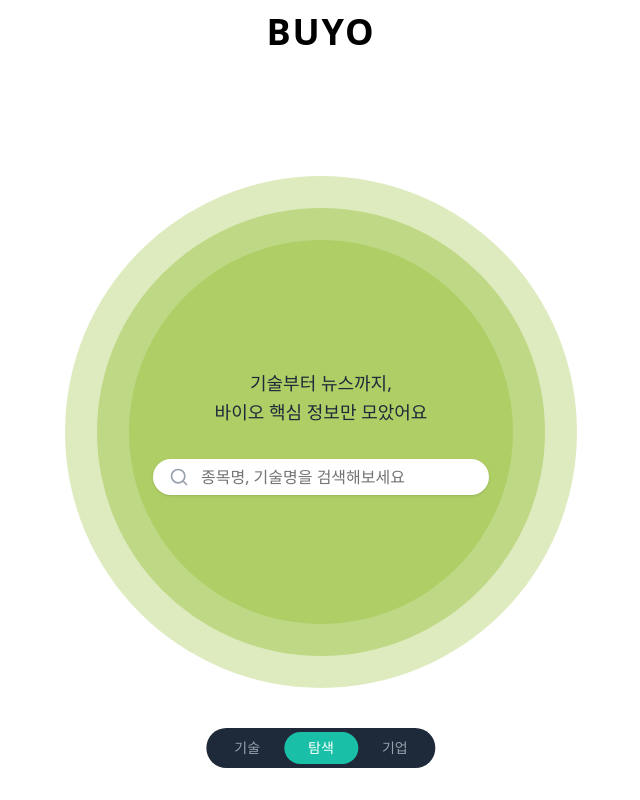
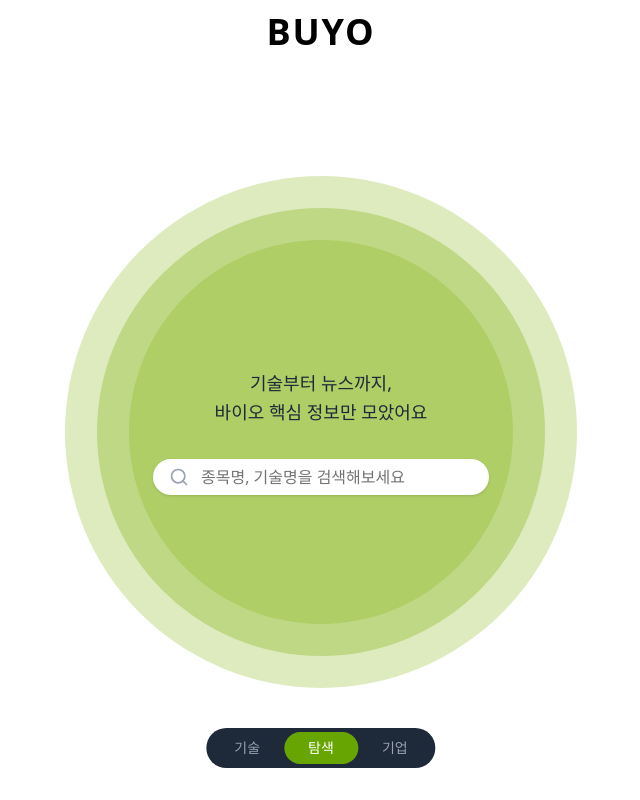
Before and after one commit to yjinmo9/kpsa-hackathon-2025, a Next.js app in the folder frontend/: page / in a window 1280 px wide. Shown: the whole page, without its empty margins (319-959 px from the left). Built offline with nearby package versions, Linux system fonts and the light colour scheme.

Commit message:
style: update theme

```diff
--- a/frontend/src/app/globals.css
+++ b/frontend/src/app/globals.css
@@ -2,46 +2,6 @@
 @import "tw-animate-css";
 
 @custom-variant dark (&:is(.dark *));
-
-@theme inline {
-  --color-background: var(--background);
-  --color-foreground: var(--foreground);
-  --font-sans: var(--font-pretendard);
-  --font-mono: var(--font-pretendard);
-  --color-sidebar-ring: var(--sidebar-ring);
-  --color-sidebar-border: var(--sidebar-border);
-  --color-sidebar-accent-foreground: var(--sidebar-accent-foreground);
-  --color-sidebar-accent: var(--sidebar-accent);
-  --color-sidebar-primary-foreground: var(--sidebar-primary-foreground);
-  --color-sidebar-primary: var(--sidebar-primary);
-  --color-sidebar-foreground: var(--sidebar-foreground);
-  --color-sidebar: var(--sidebar);
-  --color-chart-5: var(--chart-5);
-  --color-chart-4: var(--chart-4);
-  --color-chart-3: var(--chart-3);
-  --color-chart-2: var(--chart-2);
-  --color-chart-1: var(--chart-1);
-  --color-ring: var(--ring);
-  --color-input: var(--input);
-  --color-border: var(--border);
-  --color-destructive: var(--destructive);
-  --color-accent-foreground: var(--accent-foreground);
-  --color-accent: var(--accent);
-  --color-muted-foreground: var(--muted-foreground);
-  --color-muted: var(--muted);
-  --color-secondary-foreground: var(--secondary-foreground);
-  --color-secondary: var(--secondary);
-  --color-primary-foreground: var(--primary-foreground);
-  --color-primary: var(--primary);
-  --color-popover-foreground: var(--popover-foreground);
-  --color-popover: var(--popover);
-  --color-card-foreground: var(--card-foreground);
-  --color-card: var(--card);
-  --radius-sm: calc(var(--radius) - 4px);
-  --radius-md: calc(var(--radius) - 2px);
-  --radius-lg: var(--radius);
-  --radius-xl: calc(var(--radius) + 4px);
-}
 
 :root {
   --background: oklch(1 0 0);
@@ -50,8 +10,8 @@
   --card-foreground: oklch(0.1450 0 0);
   --popover: oklch(1 0 0);
   --popover-foreground: oklch(0.1450 0 0);
-  --primary: oklch(0.7220 0.1287 178.5426);
-  --primary-foreground: oklch(0.9689 0.0139 185.9595);
+  --primary: oklch(0.6542 0.1788 131.2897);
+  --primary-foreground: oklch(0.9879 0.0347 119.2943);
   --secondary: oklch(0.9700 0 0);
   --secondary-foreground: oklch(0.2050 0 0);
   --muted: oklch(0.9700 0 0);
@@ -99,8 +59,8 @@
   --card-foreground: oklch(0.9850 0 0);
   --popover: oklch(0.2690 0 0);
   --popover-foreground: oklch(0.9850 0 0);
-  --primary: oklch(0.9220 0 0);
-  --primary-foreground: oklch(0.2050 0 0);
+  --primary: oklch(0.6542 0.1788 131.2897);
+  --primary-foreground: oklch(0.9879 0.0347 119.2943);
   --secondary: oklch(0.2690 0 0);
   --secondary-foreground: oklch(0.9850 0 0);
   --muted: oklch(0.2690 0 0);
```
